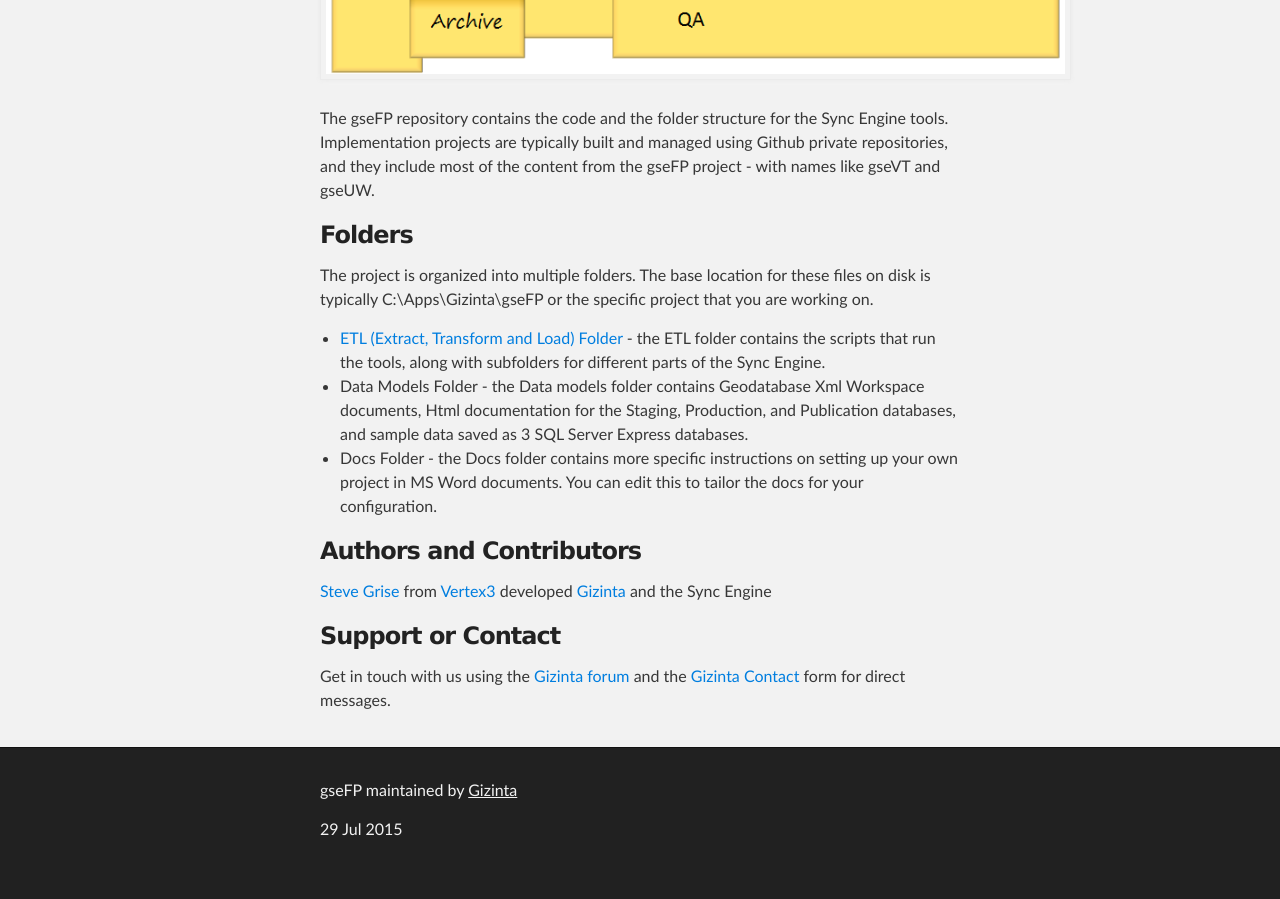
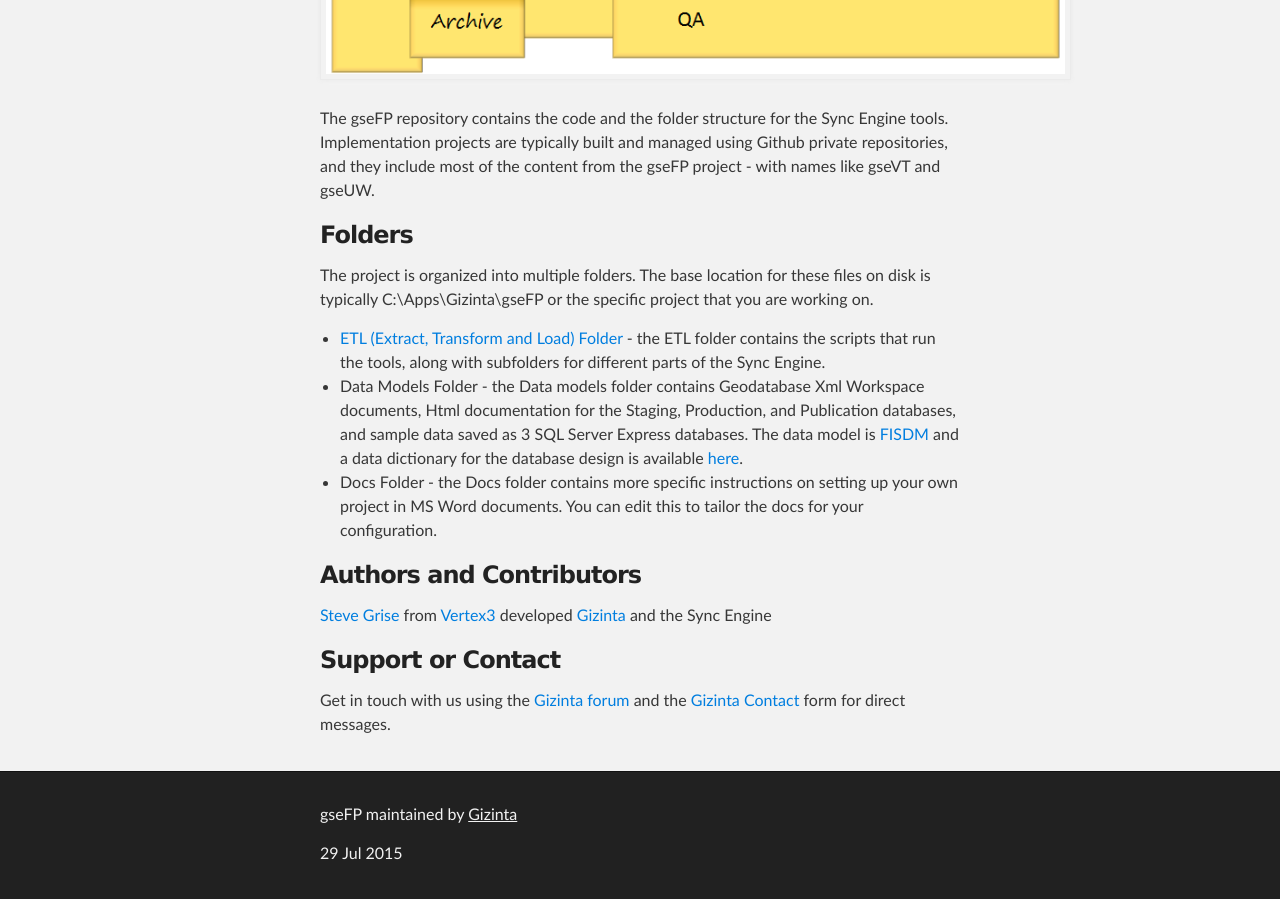
Before and after one commit to Gizinta/gseFP, a Jekyll site: the page built from index.html, in a window 1280 px wide and 900 px high, scrolled down 877 px. Built offline with Jekyll 4.4.1, drawn with Linux system fonts in a browser that asks for light colours; before the commit the page ends 1753 px from its top, so only the background shows below that.

Commit message:
add data model info

```diff
--- a/index.html
+++ b/index.html
@@ -4,6 +4,7 @@
 layout: default
 published: true
 ---
+
 
 
 
@@ -25,7 +26,7 @@
 
 		<ul>
 			<li><a href="{{ site.url }}ETL/index.html">ETL (Extract, Transform and Load) Folder</a> - the ETL folder contains the scripts that run the tools, along with subfolders for different parts of the Sync Engine.</li>
-			<li>Data Models Folder - the Data models folder contains Geodatabase Xml Workspace documents, Html documentation for the Staging, Production, and Publication databases, and sample data saved as 3 SQL Server Express databases.</li>
+          <li>Data Models Folder - the Data models folder contains Geodatabase Xml Workspace documents, Html documentation for the Staging, Production, and Publication databases, and sample data saved as 3 SQL Server Express databases. The data model is <a href='http://fisdm.org' target='new'>FISDM</a> and a data dictionary for the database design is available <a href='{{ site.url }}ETL/GISProduction.html' target='new'>here</a>.</li>
 			<li>Docs Folder - the Docs folder contains more specific instructions on setting up your own project in MS Word documents. You can edit this to tailor the docs for your configuration.</li>
         </ul>
         <h3>Authors and Contributors</h3>
```
